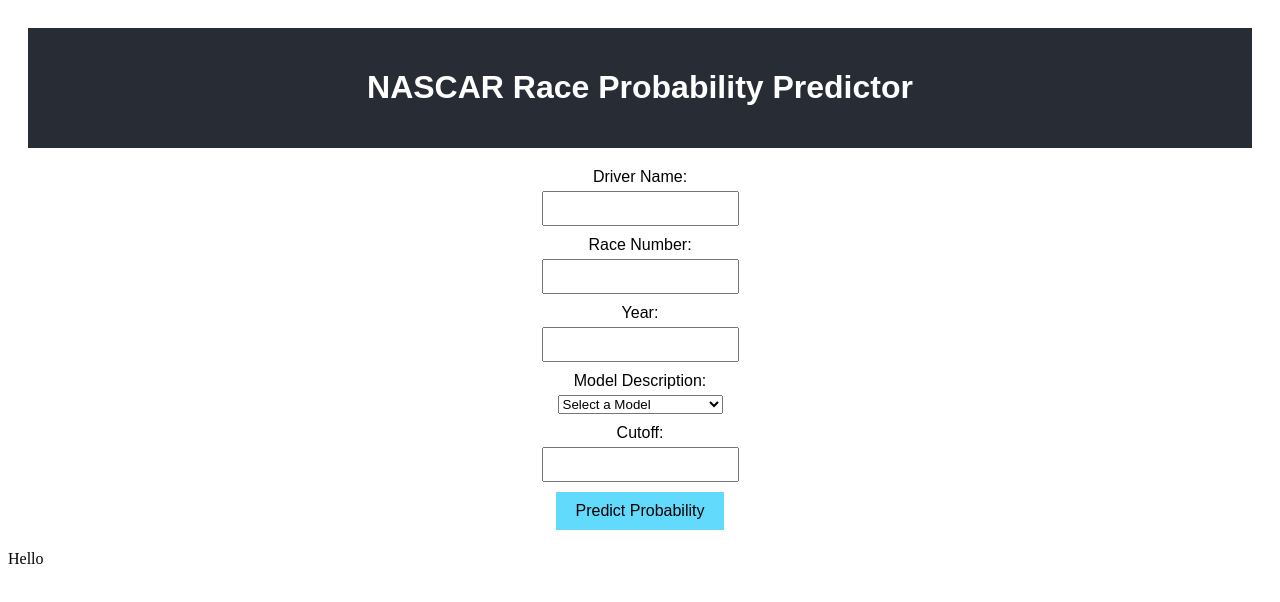
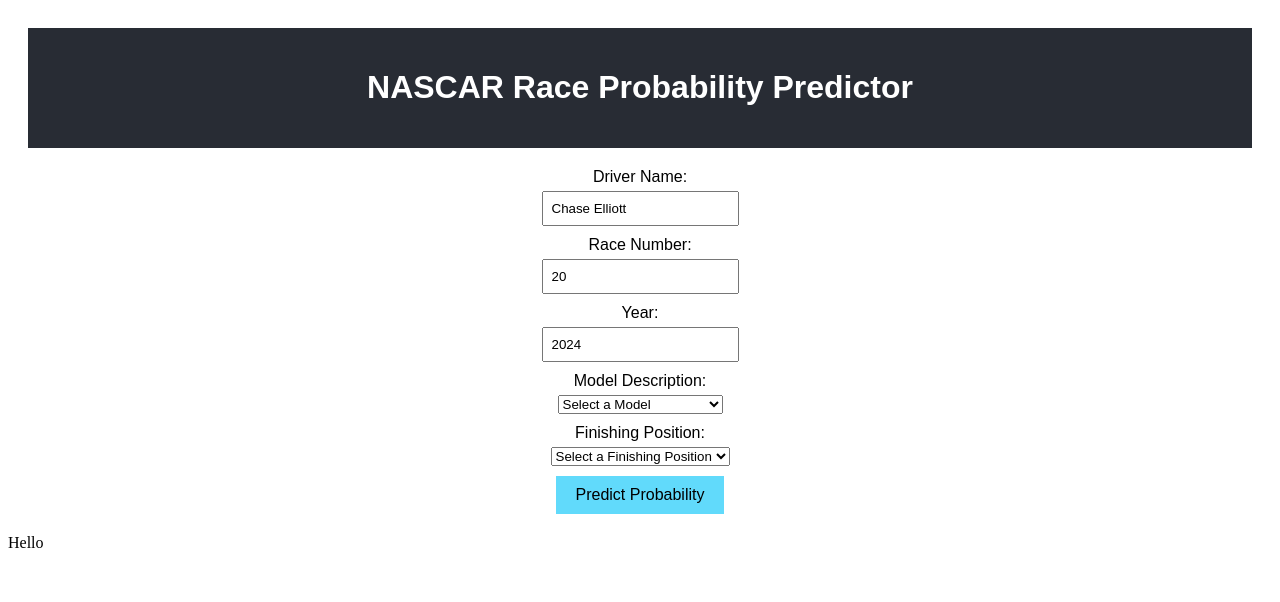
Before and after one commit to djbyrapatna/nascarModel, a React app in the folder frontend/: page / in a window 1280 px wide. Shown: the top 602 px of the page. Built offline with nearby package versions, Linux system fonts and the light colour scheme.

Commit message:
Updated default args, selectors for Model Form

```diff
--- a/frontend/src/components/ModelForm.js
+++ b/frontend/src/components/ModelForm.js
@@ -3,9 +3,9 @@
 
 const ModelForm = ({ onResult }) => {
   const [formData, setFormData] = useState({
-    driverName: '',
-    raceNumber: '',
-    year: '',
+    driverName: 'Chase Elliott',
+    raceNumber: 20,
+    year: 2024,
     modelDesc: '',
     cutoff: ''
   });
@@ -84,8 +84,15 @@
         </select>
       </div>
       <div>
-        <label>Cutoff:</label>
-        <input type="number" name="cutoff" value={formData.cutoff} onChange={handleChange} required />
+        <label>Finishing Position:</label>
+        <select name="cutoff" type="number" value={formData.cutoff} onChange={handleChange} required >
+          <option value="">Select a Finishing Position</option>
+          <option value="1">1</option>
+          <option value="3">3</option>
+          <option value="5">5</option>
+          <option value="10">10</option>
+          <option value="20">20</option>
+        </select>
       </div>
       {error && <p className="error">{error}</p>}
       {loading ? <p>Loading...</p> : <button type="submit">Predict Probability</button>}
```
